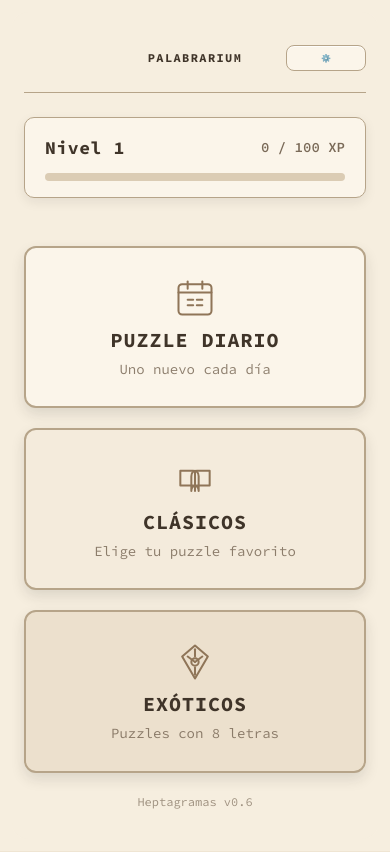
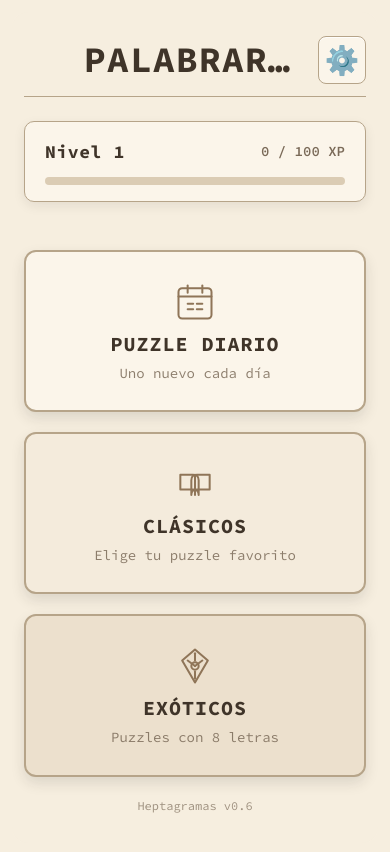
Before and after one commit to Uralsky87/heptagramas, a React (Vite) app: page / in a window 390 px wide. Shown: the top 852 px of the page. Built offline with nearby package versions, Linux system fonts and the light colour scheme.

Commit message:
Improve mobile top bar title and settings button sizing

```diff
--- a/src/components/TopBar.css
+++ b/src/components/TopBar.css
@@ -85,6 +85,21 @@
   /* El grid auto centra esto debido a grid-template-columns: 1fr auto 1fr */
 }
 
+@media (max-width: 768px) {
+  .top-bar-title {
+    font-size: 36px;
+    letter-spacing: 0.3px;
+  }
+
+  .top-bar-btn-right {
+    height: 48px;
+    width: 48px;
+    min-width: 48px;
+    padding: 0;
+    font-size: 28px;
+  }
+}
+
 /* Responsive: ajustes para pantallas muy pequeñas */
 @media (max-width: 380px) {
   .top-bar {
@@ -93,7 +108,7 @@
   }
 
   .top-bar-title {
-    font-size: 20px;
+    font-size: 30px;
     letter-spacing: 0.3px;
   }
 
@@ -104,11 +119,11 @@
   }
 
   .top-bar-btn-right {
-    height: 32px;
-    width: 32px;
-    min-width: 32px;
+    height: 44px;
+    width: 44px;
+    min-width: 44px;
     padding: 0;
-    font-size: 14px;
+    font-size: 24px;
   }
 }
 
```
